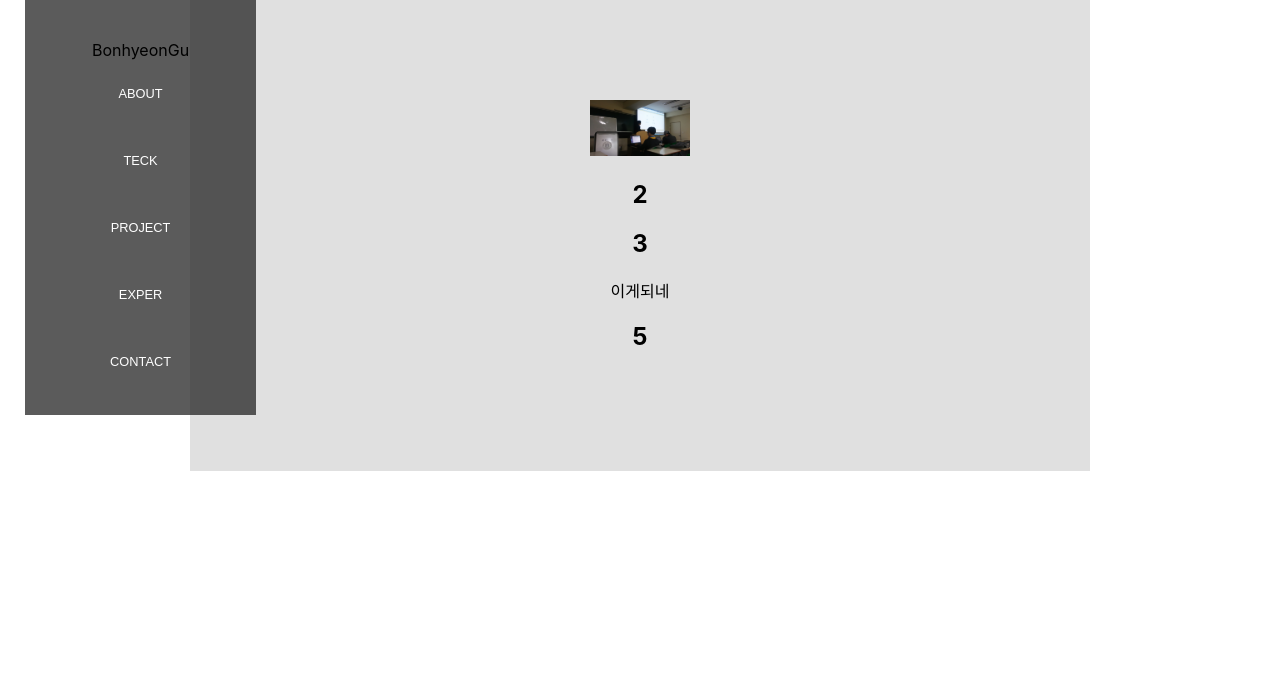
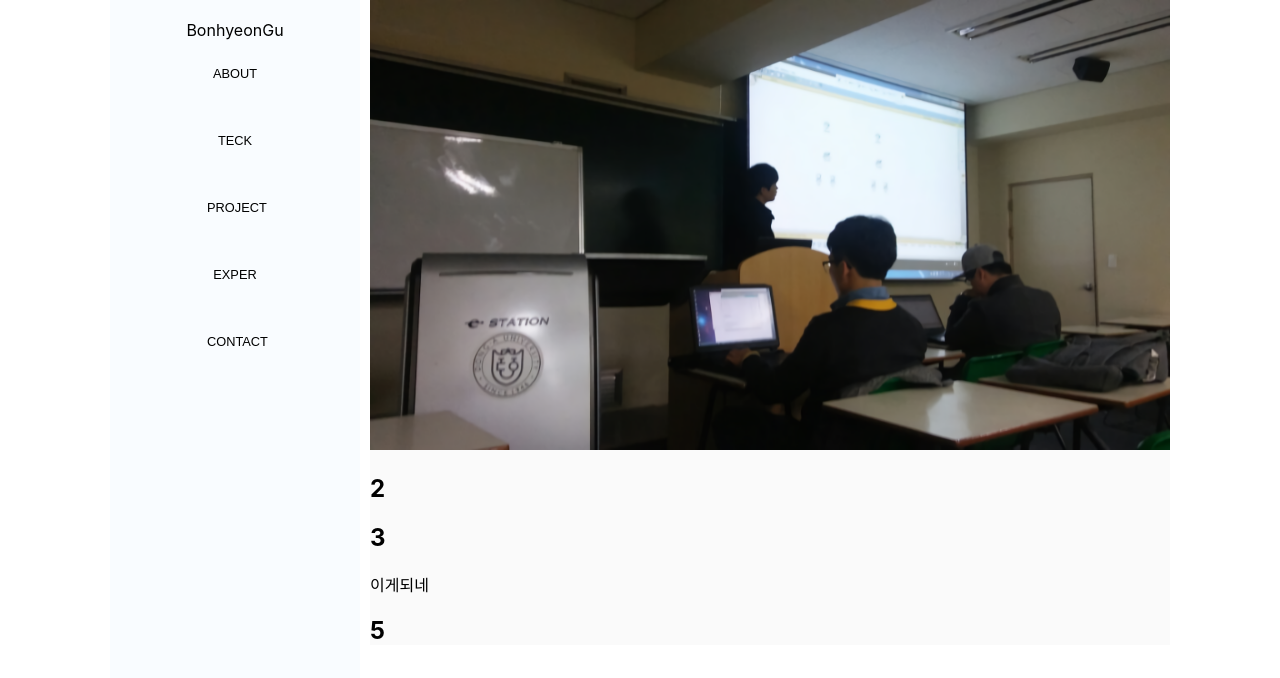
Before and after one commit to BonhyeonGu/Portfolio, a React (Create React App) app: page / in a window 1280 px wide. Shown: the top 678 px of the page. Built offline with nearby package versions, Linux system fonts and the light colour scheme.

Commit message:
큰 레이아웃 작성

```diff
--- a/src/App.css
+++ b/src/App.css
@@ -2,8 +2,9 @@
   text-align: center;
 }
 
-.menu {
-
+.boxs {
+  position: relative;
+  display: inline-block;
 }
 
 .App-logo {
--- a/src/App.js
+++ b/src/App.js
@@ -1,12 +1,16 @@
 import './App.css';
 import FixedMenu from './component/FixedMenu';
+import FakeMenu from './component/FakeMenu';
+import Side from './component/Side';
 import Content from './component/Content';
 
 function App() {
   return (
     <div className="App">
-      <div className="a"><FixedMenu /></div>
-      <div className="b"><Content /></div>
+      <div className="boxs"><FixedMenu /></div>
+      <div className="boxs"><FakeMenu /></div>
+      <div className="boxs"><Side /></div>
+      <div className="boxs"><Content /></div>
     </div>
   );
 }
--- a/src/component/CAbout.module.css
+++ b/src/component/CAbout.module.css
@@ -1,4 +1,3 @@
 .img {
-    width: 100px;
-    object-fit: cover;
+    width: 800px;
 }
--- a/src/component/Content.js
+++ b/src/component/Content.js
@@ -2,9 +2,7 @@ import styles from "./Content.module.css";
 import CAbout from './CAbout.js';
 import CProject from './CProject.js';
 export default function Content() {
-    return <div>
-        <div className={styles.fake}></div>
-        <div className={styles.box}>
+    return <div className={styles.box}>
         <div id="Home">
             <CAbout />
         </div>
@@ -21,5 +19,4 @@ export default function Content() {
             <h2>5</h2>
         </div>
     </div>
-    </div>
 }
--- a/src/component/Content.module.css
+++ b/src/component/Content.module.css
@@ -1,8 +1,10 @@
 .box {
-    position: static;
-    display: inline-block;
-    background: rgba(214, 214, 214, 0.747);
+    position: relative;
+    background: rgba(248, 248, 248, 0.747);
+    z-index: 10;
 
-    padding: 100px 400px;
-    margin:0px 0px;
+    width: 800px;
+    height: 100%;
+
+    text-align: left;
 }
--- /dev/null
+++ b/src/component/FakeMenu.js
@@ -0,0 +1,5 @@
+import styles from "./FakeMenu.module.css";
+export default function FixedMenu() {
+    return <div className={styles.box}>
+    </div>
+}
--- /dev/null
+++ b/src/component/FakeMenu.module.css
@@ -0,0 +1,6 @@
+.box {
+    position: relative;
+    z-index: 15;
+    width: 250px;
+    height: 10px;
+}
--- a/src/component/FixedMenu.js
+++ b/src/component/FixedMenu.js
@@ -3,7 +3,7 @@ import { Link } from "react-scroll"
 export default function FixedMenu() {
     return <div className={styles.box}>
         <img></img>
-        <div className={styles.text}>
+        <div className={styles.titleText}>
             BonhyeonGu
         </div>
         <Link to="About" spy={true} smooth={true}>
--- a/src/component/FixedMenu.module.css
+++ b/src/component/FixedMenu.module.css
@@ -1,18 +1,16 @@
 .box {
     position: fixed;
-    display: inline-block;
-    background: rgba(36, 36, 36, 0.747);
-
-    padding: 20px 50px;
-    margin:0px 0px;
-
-    right: 80%;
+    background: rgba(247, 251, 255, 0.747);
+    z-index: 20;
+    top: 0%;
+    width: 250px;
+    height: 100%;
 }
 
 .btn{
-    padding: 15px 30px;
+    padding: 15px 92px;
     margin:10px 4px;
-    color: #fff;
+    color: rgb(0, 0, 0);
     font-family: sans-serif;
     text-transform: uppercase;
     text-align: center;
--- /dev/null
+++ b/src/component/Side.js
@@ -0,0 +1,5 @@
+import styles from "./Side.module.css";
+export default function Side() {
+    return <div className={styles.box}>
+    </div>
+}
--- /dev/null
+++ b/src/component/Side.module.css
@@ -0,0 +1,7 @@
+.box {
+    position: relative;
+    background: rgba(81, 81, 81, 0.747);
+    z-index: 15;
+    width: 10px;
+    height: 100%;
+}
```
